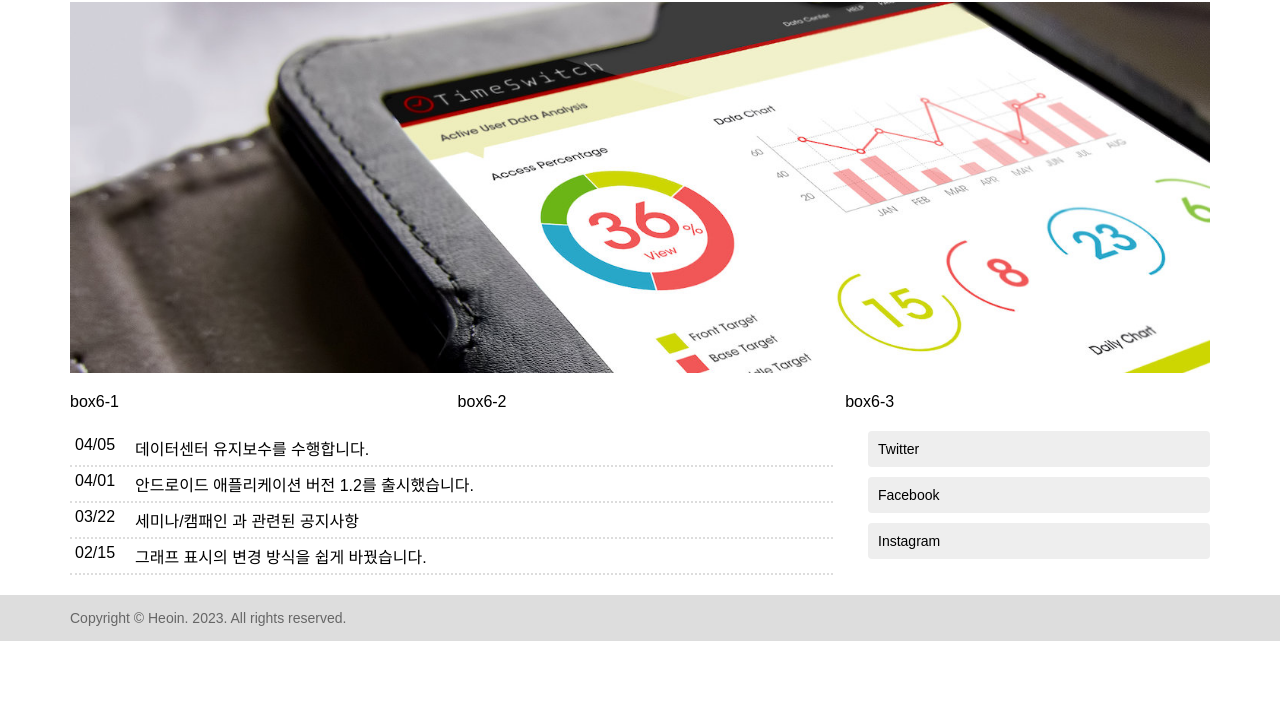
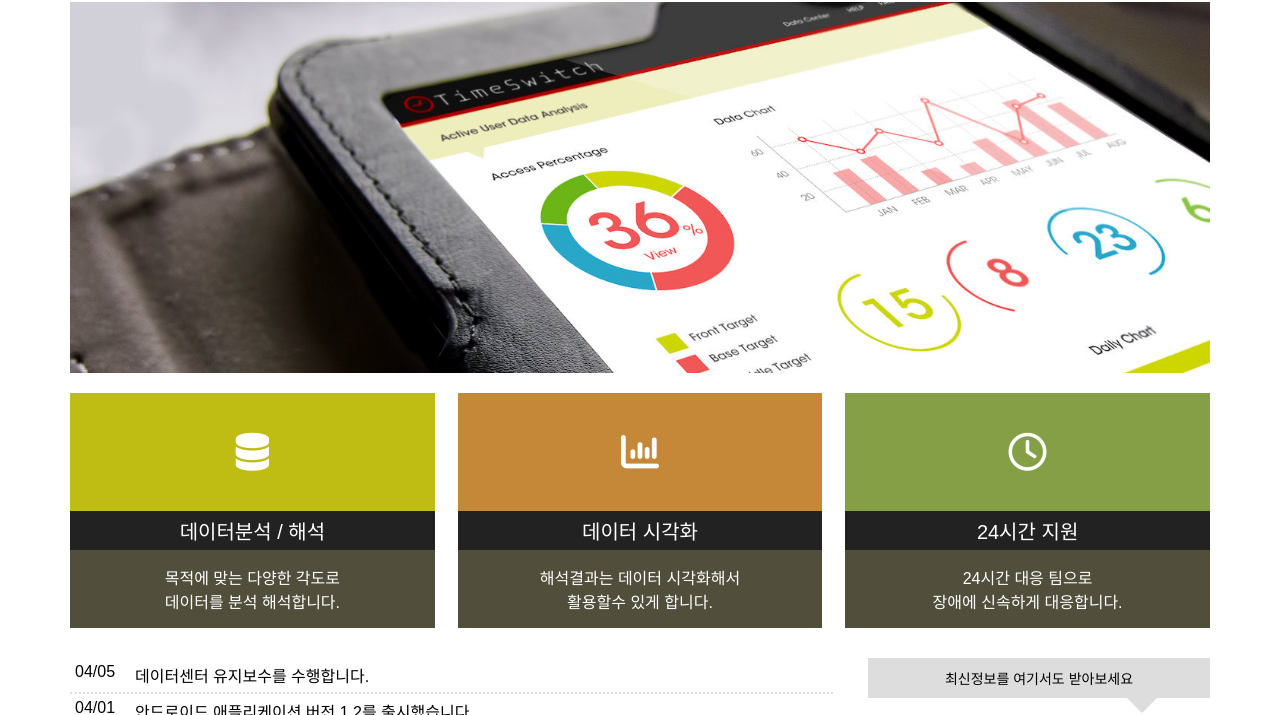
Before and after one commit to hiheoin/green310, a plain HTML site: page ex_site.html in a window 1280 px wide. Shown: the part 68-783 px from the top of the page. Drawn offline with nearby package versions, Linux system fonts and the light colour scheme.

Commit message:
update_jquery_0509

```diff
--- a/css/site_style.css
+++ b/css/site_style.css
@@ -58,6 +58,30 @@ body {font-family: '맑은고딕', 'Apple SD Gothic Neo', sans-serif;}
 
 /* sns 설정 */
 .snsSet {}
+.snsSet P {background-color: #ddd;
+        font-size: 14px;
+        text-align: center;
+        padding: 10px;
+        margin-bottom: 20px;}
+
+/* 말풍선 모양을 제작할 때 사용하는 제너레이터
+http://cssarrowplease.com/ */
+.snsSet p {position: relative;
+	background: #ddd;}
+.snsSet p:after {top: 100%;
+	left: 80%;
+	border: solid transparent;
+	content: "";
+	height: 0;
+	width: 0;
+	position: absolute;
+	pointer-events: none;
+	border-color: rgba(221, 221, 221, 0);
+	border-top-color: #ddd;
+	border-width: 15px;
+	margin-left: -15px;}
+
+
 .snsSet ul {}
 .snsSet ul li {}
 .snsSet ul li a {display: block;
@@ -65,14 +89,44 @@ body {font-family: '맑은고딕', 'Apple SD Gothic Neo', sans-serif;}
                 margin-bottom: 10px;
                 font-size: 14px;
                 background-color: #eee;
-                border-radius: 4px;}
-.snsSet ul li a:hover {}
+                border-radius: 4px;
+                color: #fff;}
+.snsSet ul li:nth-child(1) a {background-color: #1da1f2;}
+.snsSet ul li:nth-child(2) a {background-color: #1877f2;}
+.snsSet ul li:nth-child(3) a {background-color: #e1306c;}
+.snsSet i {margin-right: 10px;}
 
 
 /* 카피라이트 설정 */
 .copyright {}
 .copyright p {font-size: 14px;
             color: #666;}
+
+
+/* summary 설정 */
+.summary {}
+.summary a {display: block;/*원래 a는 블럭이 아니라 내용 담을 수 없음. 그래서 블럭으로 바꿈*/
+            background-color: #222;
+            color: #fff;
+            text-align: center;}
+.summary a i {font-size: 38px;
+            display: block;
+            padding-top: 40px;
+            padding-bottom: 40px;}
+.fa-database {background-color: #bfbd13;}
+.fa-bar-chart {background-color: #c58839;}
+.fa-clock-o {background-color: #859f46;}
+.summary h2 {font-size: 20px;
+            font-weight: normal;
+            padding-top: 5px;
+            padding-bottom: 5px;}
+.summary p {background-color: #524e3c;
+            padding-top: 15px;
+            padding-bottom: 15px;}
+
+
+
+
 
 
 /* box5를 바 형태로 디자인하기 */
@@ -85,7 +139,9 @@ body {font-family: '맑은고딕', 'Apple SD Gothic Neo', sans-serif;}
         padding-bottom: 10px;}
 .box4 {padding-top: 20px;
         padding-bottom: 20px;}
+.notice {padding-bottom: 10px;}
 .box6 {padding-top: 20px;}
+.box6-1, .box6-2, .box6-3 {padding-bottom: 10px;}
 
 
 /* 박스 좌우 여백 설정 */
@@ -98,11 +154,33 @@ body {font-family: '맑은고딕', 'Apple SD Gothic Neo', sans-serif;}
 
 
 
+
+
+
+
+
 /* 미디어쿼리 구간 설정 //////////////////////////// */
 
 /* 599px 이하 구간 설정 ////////// */
 @media(max-width:599px) {
 
+}
+
+
+/* 767px 이하 구간 설정 ////////// */
+@media(max-width:767px) {
+
+/* 메뉴 토글 설정 */
+.menu {display: none;/*반드시 밑에 다시 block으로 바꿔줘야 보임*/}
+.menuBtn {position: absolute;
+        right: 15px;
+        top: 15px;
+        padding: 6px 12px;
+        border: solid 1px #aaa;
+        border-radius: 5px;
+        background-color: #fff;}
+.menuBtn i {color: #888;
+            font-size: 18px;}
 
 }
 
@@ -119,7 +197,8 @@ body {font-family: '맑은고딕', 'Apple SD Gothic Neo', sans-serif;}
 .boxA>div {}
 
 /* 메뉴 설정 */
-.menu {}
+.menuBtn {display: none;}
+.menu {display: block !important;}
 .menu ul {display: flex;}
 .menu ul li {}
 .menu ul li a {}
--- a/ex_site.html
+++ b/ex_site.html
@@ -5,10 +5,33 @@
     <meta http-equiv="X-UA-Compatible" content="IE=edge">
     <meta name="viewport" content="width=device-width, initial-scale=1.0">
     <title>기업형웹사이트</title>
-<!-- 그리드가이드 연결 -->
+    <!-- 그리드가이드 연결 -->
     <!-- <link rel="stylesheet" href="css/grid-guide.css"> -->
-<!-- 외부스타일시트 연결 -->
+    <!-- 외부스타일시트 연결 -->
     <link rel="stylesheet" href="css/site_style.css">
+    <!-- 폰트어썸 CDN -->
+    <script src="https://kit.fontawesome.com/85ac904405.js" crossorigin="anonymous"></script>
+
+    <!-- 제이쿼리 CDN -->
+    <script src="http://code.jquery.com/jquery-latest.js"></script>
+
+    <!-- 제이쿼리 스크립트 언어 설정 -->
+    <script>
+        $(document).ready(function(){
+            // 한 줄 주석 - 줄바꿈시 자동으로 해제
+            // menuBtn을 click했을 때, menu가 밑으로 나와라
+            $('.menuBtn').click(function(){
+                $('.menu').slideToggle()
+            })
+
+        })
+
+
+
+
+    </script>
+
+
 
 </head>
 <body>
@@ -21,6 +44,7 @@
         </div>
 
         <div class="box2">
+            <button class="menuBtn"><i class="fa fa-bars" aria-hidden="true"></i></button>
             <div class="menu">
                 <ul>
                     <li><a href="#">메인</a></li>
@@ -39,13 +63,31 @@
 
     <div class="box6">
         <div class="box6-1">
-            box6-1
+            <div class="summary">
+                <a href="#">
+                    <i class="fa fa-database" aria-hidden="true"></i>
+                    <h2>데이터분석 / 해석</h2>
+                    <p>목적에 맞는 다양한 각도로 <br> 데이터를 분석 해석합니다.</p>
+                </a>
+            </div>
         </div>
         <div class="box6-2">
-            box6-2
+            <div class="summary">
+                <a href="#">
+                    <i class="fa fa-bar-chart" aria-hidden="true"></i>
+                    <h2>데이터 시각화</h2>
+                    <p>해석결과는 데이터 시각화해서 <br> 활용할수 있게 합니다.</p>
+                </a>
+            </div>
         </div>
         <div class="box6-3">
-            box6-3
+            <div class="summary">
+                <a href="#">
+                    <i class="fa fa-clock-o" aria-hidden="true"></i>
+                    <h2>24시간 지원</h2>
+                    <p>24시간 대응 팀으로 <br> 장애에 신속하게 대응합니다.</p>
+                </a>
+            </div>
         </div>
     </div>
 
@@ -71,10 +113,12 @@
             </ul>
         </div>
         <div class="snsSet">
+            <p>최신정보를 여기서도 받아보세요</p>
             <ul>
-                <li><a href="#">Twitter</a></li>
-                <li><a href="#">Facebook</a></li>
-                <li><a href="#">Instagram</a></li>
+                    <!-- 아이콘 가로값 통일 fa-fw -->
+                <li><a href="#"><i class="fa fa-twitter fa-fw" aria-hidden="true"></i> Twitter</a></li>
+                <li><a href="#"><i class="fa fa-facebook fa-fw" aria-hidden="true"></i> Facebook</a></li>
+                <li><a href="#"><i class="fa fa-instagram fa-fw" aria-hidden="true"></i> Instagram</a></li>
             </ul>
         </div>
     </div>
```
